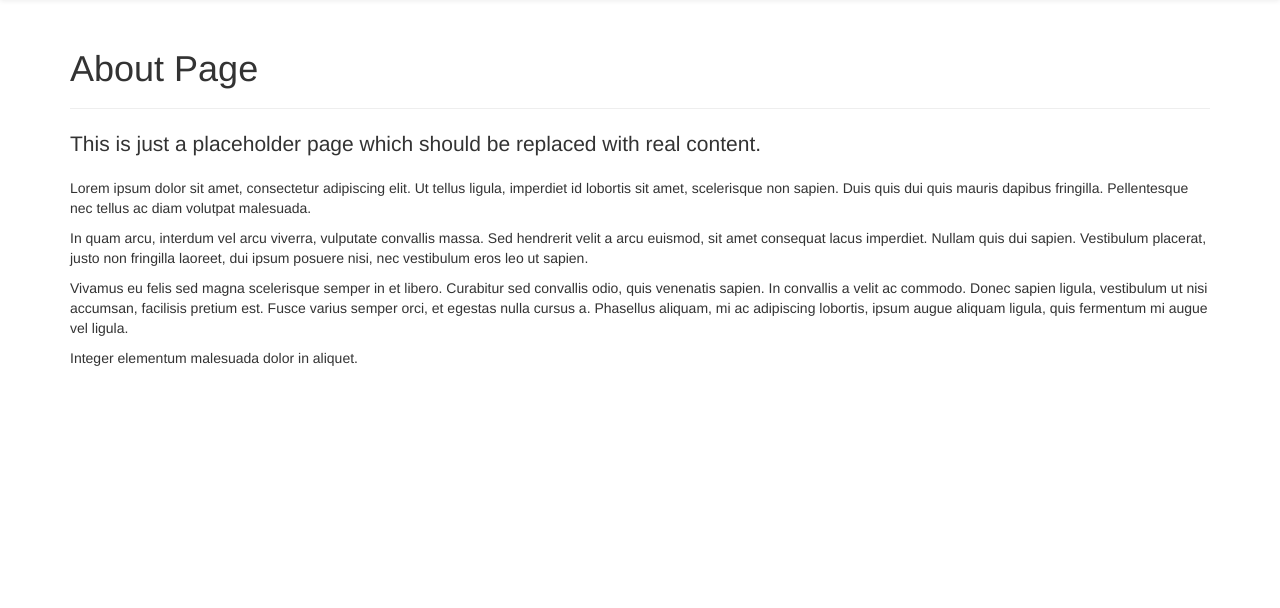
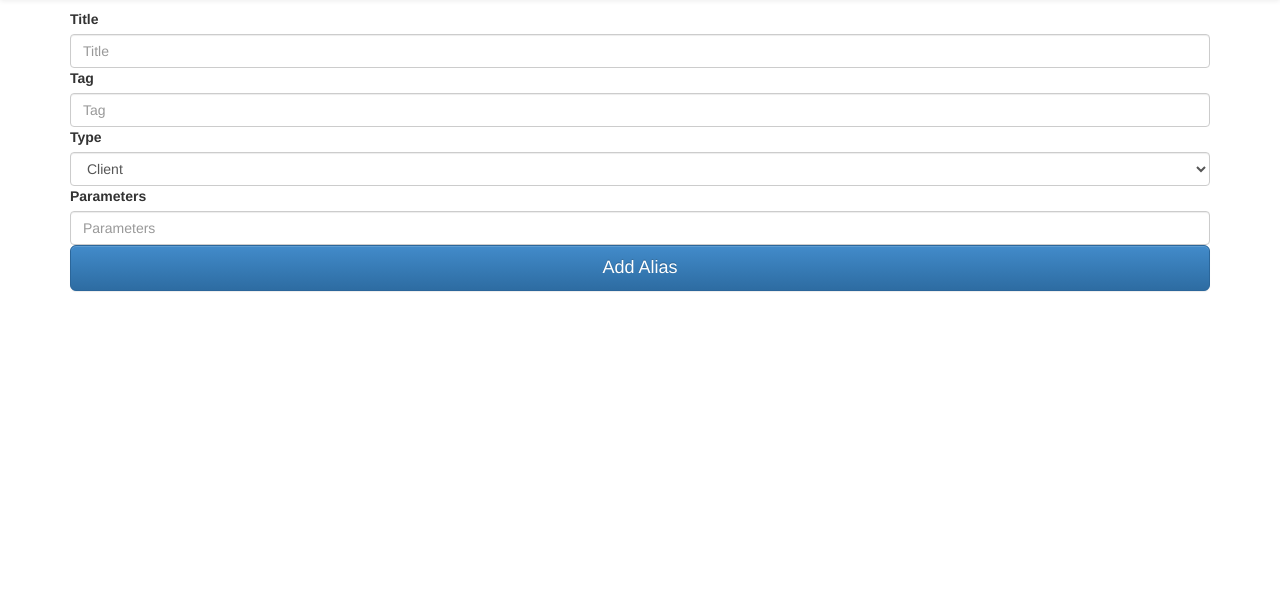
Before and after one commit to ErikRoss/AppsTrafficController, a Flask app: page /aliases in a window 1280 px wide. Shown: the part 51-659 px from the top of the page. Run offline with Flask 3, Linux system fonts and the light colour scheme; some libraries are stand-ins or nearby versions.

Commit message:
Added form for creating Aliases

```diff
--- a/app.py
+++ b/app.py
@@ -73,14 +73,16 @@ def home():
 
 
 def save_app_image(image: FileField):
-    print(image)
-    image_name = f'{int(datetime.datetime.now().timestamp())}.{image.data.filename.split(".")[-1]}'
-    print(image_name)
-    image_path = f'{app.config["UPLOAD_FOLDER"]}/{image_name}'
-    print(image_path)
-    image.data.save(image_path)
-    print('Image saved successfully.')
-    return image_name
+    file_name = image.data.filename
+    if file_name is not None:
+        now_time = int(str(datetime.datetime.now().timestamp()).replace(".", ""))
+        file_extension = file_name.split(".")[-1]
+        image_name = f'{now_time}.{file_extension}'
+        image_path = f'{app.config["UPLOAD_FOLDER"]}/{image_name}'
+
+        image.data.save(image_path)
+
+        return image_name
 
 
 @app.route('/apps', methods=['GET', 'POST'])
@@ -98,7 +100,7 @@ def apps():
             app_status = form.status.data
             app_parameters = [app_title, app_url, app_image, app_operating_system, app_alias, app_unique_tag,
                               app_description, app_status]
-            print(app_parameters)
+
             if all(app_parameters):
                 app_image = save_app_image(app_image)
                 new_app = App(title=app_title, url=app_url, image=app_image, operating_system=app_operating_system,
@@ -128,19 +130,19 @@ def apps():
                              'url': app_obj.url,
                              'image': img_html,
                              'operating_system': app_obj.operating_system,
-                             'alias': app_obj.alias,
+                             'alias': app_obj.alias_name,
                              'unique_tag': app_obj.unique_tag,
                              'description': app_obj.description,
                              'status': app_obj.status})
         table = AppsTable(app_rows)
-        print(table.__html__())
 
         return render_template('forms/add_app.html', form=form, table=table)
 
 
 @app.route('/aliases')
 def aliases():
-    return render_template('pages/placeholder.aliases.html')
+    form = AddAliasForm()
+    return render_template('forms/add_alias.html', form=form)
 
 
 @app.route('/login', methods=['GET', 'POST'])
--- a/forms.py
+++ b/forms.py
@@ -8,11 +8,14 @@ from wtforms.validators import DataRequired, EqualTo, Length
 
 
 class RegisterForm(FlaskForm):
-    username = StringField('Username', validators=[DataRequired(), Length(min=6, max=25)])
-    email = StringField('Email', validators=[DataRequired(), Length(min=6, max=40)])
-    password = PasswordField('Password', validators=[DataRequired(), Length(min=6, max=40)])
-    confirm = PasswordField('Repeat Password', [DataRequired(), EqualTo('password',
-                                                                        message='Passwords must match')])
+    username = StringField('Username',
+                           validators=[DataRequired(), Length(min=6, max=25)])
+    email = StringField('Email',
+                        validators=[DataRequired(), Length(min=6, max=40)])
+    password = PasswordField('Password',
+                             validators=[DataRequired(), Length(min=6, max=40)])
+    confirm = PasswordField('Repeat Password',
+                            [DataRequired(), EqualTo('password', message='Passwords must match')])
 
 
 class LoginForm(FlaskForm):
@@ -21,16 +24,47 @@ class LoginForm(FlaskForm):
 
 
 class ForgotForm(FlaskForm):
-    email = StringField('Email', validators=[DataRequired(), Length(min=6, max=40)])
+    email = StringField('Email',
+                        validators=[DataRequired(), Length(min=6, max=40)])
 
 
 class AddAppForm(FlaskForm):
-    title = StringField('Title', validators=[DataRequired(), Length(min=1, max=100)])
-    url = StringField('URL', validators=[DataRequired(), Length(min=1, max=100)])
+    title = StringField('Title',
+                        validators=[DataRequired(), Length(min=1, max=100)])
+    url = StringField('URL',
+                      validators=[DataRequired(), Length(min=1, max=100)])
     image = FileField(validators=[FileRequired()])
-    operating_system = SelectField('Operating System', choices=[('Android', 'Android'), ('iOS', 'iOS')])
-    alias = StringField('Alias Tag', validators=[DataRequired(), Length(min=1, max=100)])
-    unique_tag = StringField('Unique Tag', validators=[DataRequired(), Length(min=1, max=100)])
-    description = TextAreaField('Description', validators=[DataRequired(), Length(min=1, max=1000)])
+    operating_system = SelectField('Operating System',
+                                   choices=[('Android', 'Android'),
+                                            ('iOS', 'iOS')])
+    alias = StringField('Alias Tag',
+                        validators=[DataRequired(), Length(min=1, max=100)])
+    unique_tag = StringField('Unique Tag',
+                             validators=[DataRequired(), Length(min=1, max=100)])
+    description = TextAreaField('Description',
+                                validators=[DataRequired(), Length(min=1, max=1000)])
     status = SelectField('Status',
-                         choices=[('Active', 'Active'), ('Inactive', 'Inactive'), ('Suspended', 'Suspended')])
+                         choices=[('active', 'Active'),
+                                  ('inactive', 'Inactive'),
+                                  ('suspended', 'Suspended')])
+
+
+class AddAliasForm(FlaskForm):
+    alias_title = StringField('Title',
+                              validators=[DataRequired(), Length(min=1, max=100)])
+    alias_tag = StringField('Tag',
+                            validators=[DataRequired(), Length(min=1, max=100)])
+    alias_category = SelectField('Category',
+                           choices=[('client', 'Client'),
+                                    ('split', 'Split'),
+                                    ('app', 'App'),
+                                    ('geo', 'Geo'),
+                                    ('custom', 'Custom')])
+    alias_parameters = StringField('Parameters',
+                                   validators=[DataRequired(), Length(min=1, max=100)])
+    alias_apps = SelectField('Apps',
+                       choices=[('App1', 'App1'),
+                                ('App2', 'App2'),
+                                ('App3', 'App3'),
+                                ('App4', 'App4'),
+                                ('App5', 'App5')])
--- /dev/null
+++ b/static/js/main.js
@@ -0,0 +1,14 @@
+function switchAddAliasForm() {
+    let aliasType = document.getElementById("alias_category").value;
+    let aliasAppsLabel = document.getElementById("alias_apps-label");
+    let aliasAppsSelector = document.getElementById("alias_apps");
+
+    if (aliasType === "split" || aliasType === "app") {
+        aliasAppsLabel.style.removeProperty("display");
+        aliasAppsSelector.style.removeProperty("display");
+    }
+    else {
+        aliasAppsLabel.style.display = "none";
+        aliasAppsSelector.style.display = "none";
+    }
+}
--- /dev/null
+++ b/templates/forms/add_alias.html
@@ -0,0 +1,19 @@
+{% extends 'pages/placeholder.aliases.html' %}
+
+{% block content %}
+  <form method="post" class="form">
+    <label for="alias_title">Title</label>
+    {{ form.alias_title(class_ = 'form-control', placeholder = form.alias_title.label.text, required = true) }}
+    <label for="alias_tag">Tag</label>
+    {{ form.alias_tag(class_ = 'form-control', placeholder = form.alias_tag.label.text, required = true) }}
+    <label for="alias_category">Type</label>
+    {{ form.alias_category(class_ = 'form-control', placeholder = form.alias_category.label.text, required = true, onchange="switchAddAliasForm();") }}
+    <label for="alias_parameters">Parameters</label>
+    {{ form.alias_parameters(class_ = 'form-control', placeholder = form.alias_parameters.label.text, required = true) }}
+    <label for="alias_apps" id="alias_apps-label" style="display: none;">Apps</label>
+    {{ form.alias_apps(class_ = 'form-control', placeholder = form.alias_apps.label.text, required = true, style="display: none;") }}
+
+    <input type="submit" value="Add Alias" class="btn btn-primary btn-lg btn-block">
+  </form>
+  <p></p>
+{% endblock %}
--- a/templates/layouts/main.html
+++ b/templates/layouts/main.html
@@ -29,6 +29,7 @@
 <!-- /favicons -->
 
 <!-- scripts -->
+<script src="/static/js/main.js"></script>
 <!--<script src="/static/js/libs/modernizr-2.8.2.min.js"></script>-->
 <!--[if lt IE 9]><script src="/static/js/libs/respond-1.4.2.min.js"></script><![endif]-->
 <!-- /scripts -->
--- a/templates/pages/placeholder.aliases.html
+++ b/templates/pages/placeholder.aliases.html
@@ -1,14 +1,3 @@
 {% extends 'layouts/main.html' %}
-{% block title %}About{% endblock %}
-{% block content %}
-
-<div class="page-header">
-  <h1>About Page</h1>
-</div>
-<p class="lead">This is just a placeholder page which should be replaced with real content.</p>
-<p>Lorem ipsum dolor sit amet, consectetur adipiscing elit. Ut tellus ligula, imperdiet id lobortis sit amet, scelerisque non sapien. Duis quis dui quis mauris dapibus fringilla. Pellentesque nec tellus ac diam volutpat malesuada.</p>
-<p>In quam arcu, interdum vel arcu viverra, vulputate convallis massa. Sed hendrerit velit a arcu euismod, sit amet consequat lacus imperdiet. Nullam quis dui sapien. Vestibulum placerat, justo non fringilla laoreet, dui ipsum posuere nisi, nec vestibulum eros leo ut sapien.</p>
-<p>Vivamus eu felis sed magna scelerisque semper in et libero. Curabitur sed convallis odio, quis venenatis sapien. In convallis a velit ac commodo. Donec sapien ligula, vestibulum ut nisi accumsan, facilisis pretium est. Fusce varius semper orci, et egestas nulla cursus a. Phasellus aliquam, mi ac adipiscing lobortis, ipsum augue aliquam ligula, quis fermentum mi augue vel ligula.</p>
-<p>Integer elementum malesuada dolor in aliquet.</p>
-
-{% endblock %}
+{% block title %}Aliases{% endblock %}
+{% block content %}{% endblock %}
```
Also changed, not shown: models.py (+15 -2 lines).
